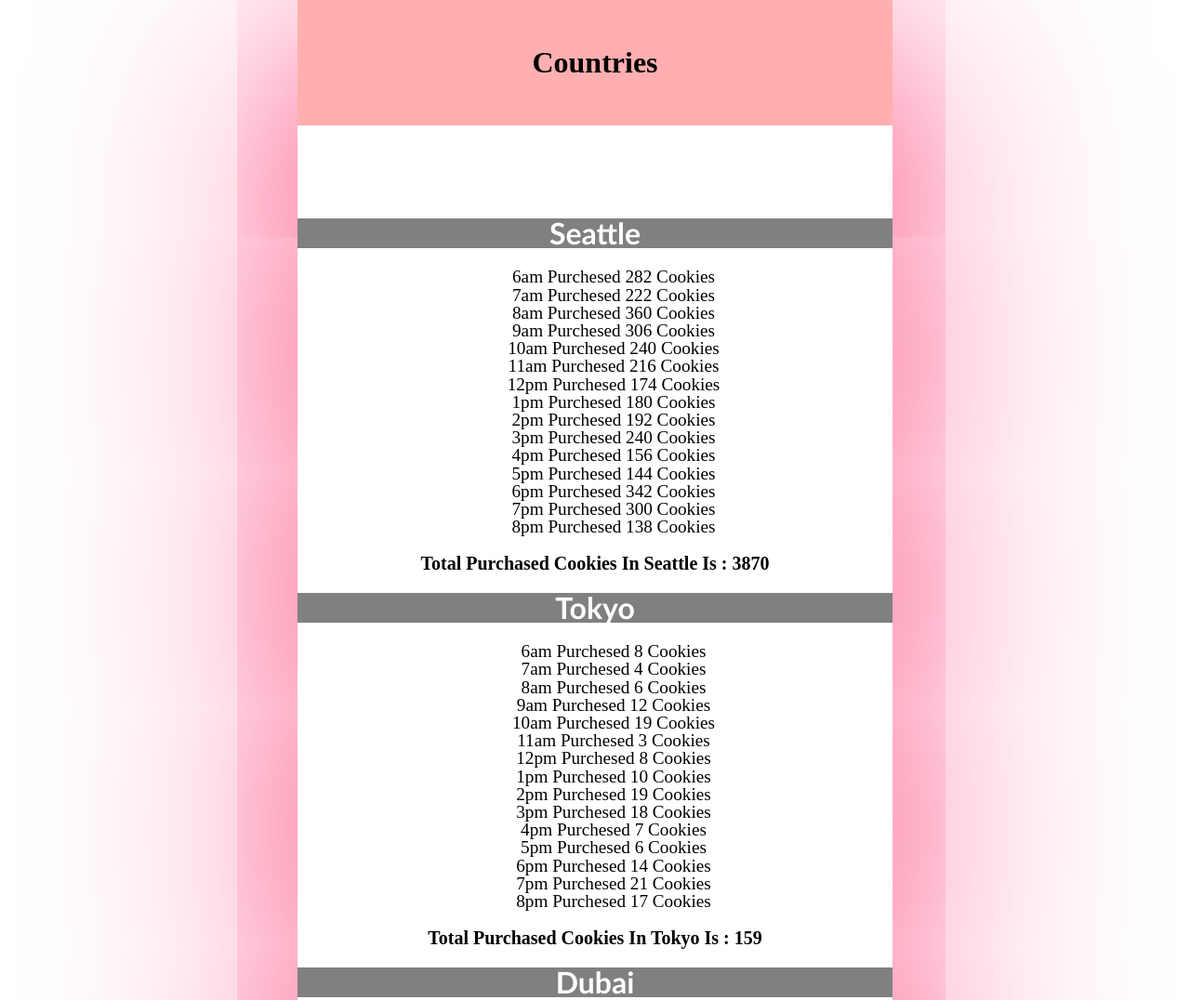
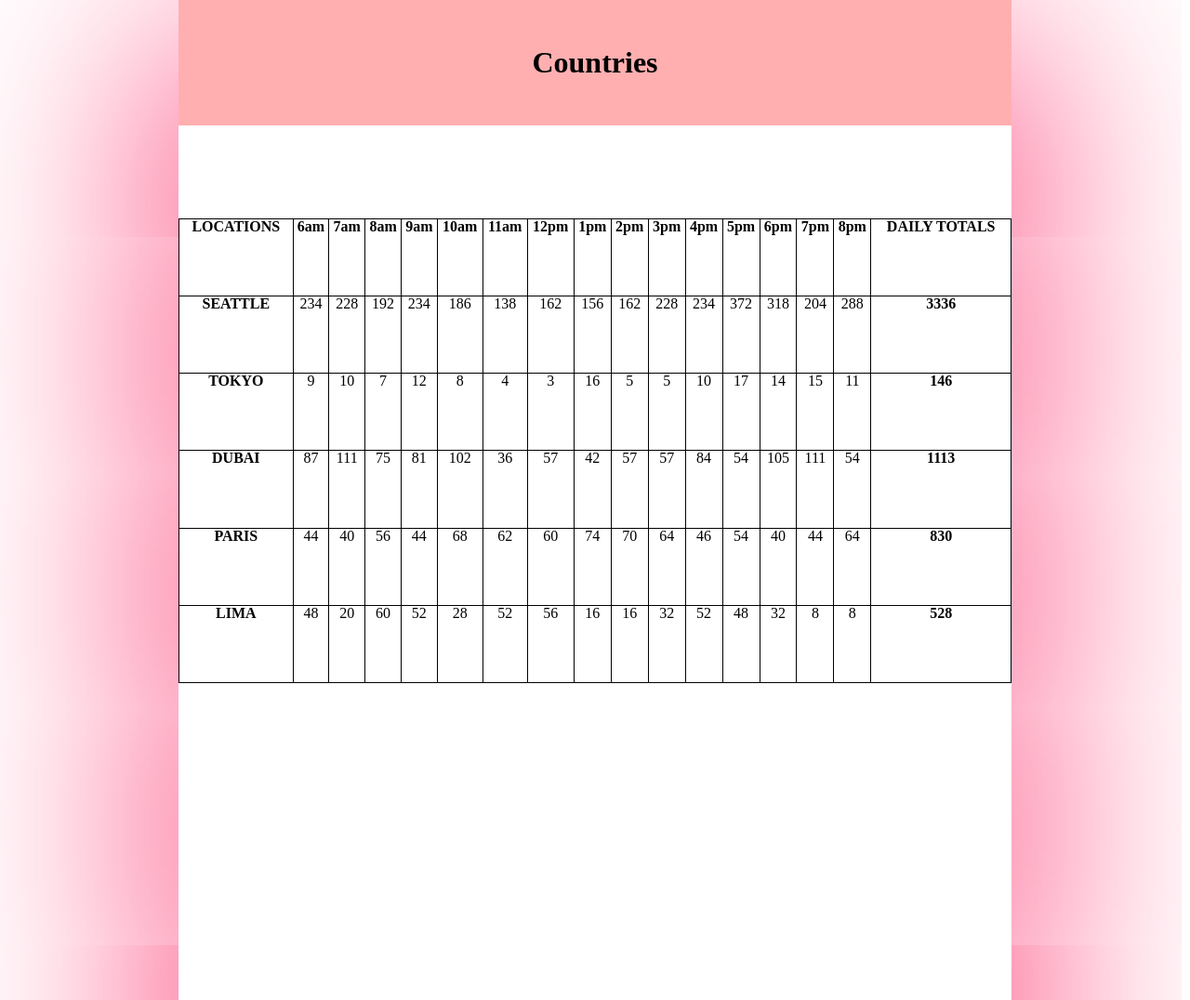
Before and after one commit to yaserananbeh/cookie-stand, a plain HTML site: page sales.html in a window 1280 px wide. Shown: the top 1076 px of the page at 93% size. Drawn offline with Linux system fonts and the light colour scheme.

Commit message:
apply the second lab requirements in work-02 branch

```diff
--- a/css/style.css
+++ b/css/style.css
@@ -103,7 +103,7 @@ html {
     background-size: cover;
 }
 body{
-    width: 50%;
+    width: 70%;
     margin: auto;
     background-color: white;
     border-radius: 50px;
--- a/js/main.js
+++ b/js/main.js
@@ -1,226 +1,122 @@
-// console.log('test the javascript file')
+'use strict';
+// let hourlyTotal=0;
+// let theTotalpruchasedInAllLocation=0;
+const workHours = ['6am', '7am', '8am', '9am', '10am', '11am', '12pm', '1pm', '2pm', '3pm', '4pm', '5pm', '6pm', '7pm', '8pm'];
+let mainTable = document.getElementById('mainTable');
+let firstRow = document.createElement('tr');
+mainTable.appendChild(firstRow);
 
-// locations =['seattle','tokyo','dubai','paris','lima'];
-const workHours= ['6am','7am','8am','9am','10am','11am','12pm','1pm','2pm','3pm','4pm','5pm','6pm','7pm','8pm'];
-/*Start seattle location */
-const seattle ={
-  name:'Seattle',
-  minNoOfCustomer: 23,
-  maxNoOfCustomer: 65,
-  avgNumberCookies : 6.3,
-  randomNoCustomers: function (min, max) {
-    min = Math.ceil(this.minNoOfCustomer);
-    max = Math.floor(this.maxNoOfCustomer);
-    return Math.floor(Math.random() * (max - min) + min);
-  },
-  numOfPurchesedCookies: function getPurchesedCookieNumber(avg,num)
-  {
-    avg=Math.floor(this.avgNumberCookies);
-    num=this.randomNoCustomers();
-    return avg*num;
-  },
+for (let i = 0; i < workHours.length + 2; i++) {
+  let tdFirstRow = document.createElement('th');
+  firstRow.appendChild(tdFirstRow);
+  tdFirstRow.textContent = workHours[i - 1];
+  if (i === 0) {
+    tdFirstRow.textContent = 'Locations'.toUpperCase();
+  }
+  else if (i === (workHours.length + 1)) {
+    tdFirstRow.textContent = 'Daily Totals'.toUpperCase();
+  }
 
-  /** below this line the code will add elements and do some DOM manipulation */
-  render: function()
-  {
-    let containerElement =document.getElementById('container');
-    let h1Element=document.createElement('h1');
-    containerElement.appendChild(h1Element);
-    h1Element.textContent=this.name;
-    let ulElement=document.createElement('ul');
-    containerElement.appendChild(ulElement);
+}
+/**Start doing constructor function */
+const Locations = function (name, minNoOfCustomer, maxNoOfCustomer, avgNumberCookies) {
+  this.name = name;
+  this.minNoOfCustomer = minNoOfCustomer;
+  this.maxNoOfCustomer = maxNoOfCustomer;
+  this.avgNumberCookies = avgNumberCookies;
+};
+Locations.prototype.randomNoCustomers = function (min, max) {
+  min = Math.ceil(this.minNoOfCustomer);
+  max = Math.floor(this.maxNoOfCustomer);
+  return Math.floor(Math.random() * (max - min) + min);
+};
+Locations.prototype.numOfPurchesedCookies = function (avg, num) {
+  avg = Math.floor(this.avgNumberCookies);
+  num = this.randomNoCustomers();
+  return avg * num;
 
-    let sumInThisLocation=0;
-    for(let i=0;i<workHours.length;i++){
-      let liElement= document.createElement('li');
-      ulElement.appendChild(liElement);
-      liElement.textContent=`${workHours[i]} Purchesed ${this.numOfPurchesedCookies()} Cookies `;
-      sumInThisLocation+=this.numOfPurchesedCookies();
-    }
-    let resultParagraph=document.createElement('p');
-    containerElement.appendChild(resultParagraph);
-    resultParagraph.textContent=`Total Purchased Cookies In ${this.name} Is : ${sumInThisLocation}`;
+};
+/*------------------------------------*/
+/* start render function  */
+/*------------------------------------*/
+// let sumationOfOneIterationArray=[];
+// let sumationOfOneIteration=0;
+Locations.prototype.render = function () {
+  // let containerElement =document.getElementById('container');
+  // let h1Element=document.createElement('h1');
+  // containerElement.appendChild(h1Element);
+  // h1Element.textContent=this.name;
+  // let ulElement=document.createElement('ul');
+  // containerElement.appendChild(ulElement);
+
+  let mainTable = document.getElementById('mainTable');
+  let rowEl = document.createElement('tr');
+  mainTable.appendChild(rowEl);
+  let locationName = document.createElement('th');
+  rowEl.appendChild(locationName);
+  locationName.textContent = (this.name).toUpperCase();
+
+  let sumInThisLocation = 0;
+  for (let i = 0; i < workHours.length; i++) {
+    // let liElement= document.createElement('li');
+    // ulElement.appendChild(liElement);
+    // liElement.textContent=`${workHours[i]} Purchesed ${this.numOfPurchesedCookies()} Cookies `;
+
+    let varNumOfPurchesdCookies = this.numOfPurchesedCookies();
+
+    sumInThisLocation += varNumOfPurchesdCookies;
+    // console.log(varNumOfPurchesdCookies);
+    let dataEl = document.createElement('td');
+    rowEl.appendChild(dataEl);
+    dataEl.textContent = `${varNumOfPurchesdCookies}`;
+
+    // if(i===0){
+    //   // console.log(varNumOfPurchesdCookies);
+    //   sumationOfOneIteration=sumationOfOneIteration+varNumOfPurchesdCookies;
+    //   // console.log(sumationOfOneIteration);
+    // }
+
   }
+  // console.log('------------------------');
+  // let resultParagraph=document.createElement('p');
+  // containerElement.appendChild(resultParagraph);
+  // resultParagraph.textContent=`Total Purchased Cookies In ${this.name} Is : ${sumInThisLocation}`;
+  let oneLocationTotal = document.createElement('th');
+  rowEl.appendChild(oneLocationTotal);
+  oneLocationTotal.textContent = sumInThisLocation;
+  // theTotalpruchasedInAllLocation+=sumInThisLocation;
 };
 
-/**End seattle location */
+/**End doing constructor function */
 
+/**Start make an instances from the constructor */
+const seattle = new Locations('seattle', 23, 65, 6.3);
+seattle.render();
+const tokyo = new Locations('tokyo', 3, 24, 1.2);
+tokyo.render();
+const dubai = new Locations('dubai', 11, 38, 3.7);
+dubai.render();
+const paris = new Locations('paris', 20, 38, 2.3);
+paris.render();
+const lima = new Locations('lima', 2, 16, 4.6);
+lima.render();
+/** End making instances */
 
-/*Start tokyo location */
-const tokyo ={
-  name:'Tokyo',
-  minNoOfCustomer: 3	,
-  maxNoOfCustomer: 24,
-  avgNumberCookies : 1.2,
-  randomNoCustomers: function (min, max) {
-    min = Math.ceil(this.minNoOfCustomer);
-    max = Math.floor(this.maxNoOfCustomer);
-    return Math.floor(Math.random() * (max - min) + min);
-  },
-  numOfPurchesedCookies: function getPurchesedCookieNumber(avg,num)
-  {
-    avg=Math.floor(this.avgNumberCookies);
-    num=this.randomNoCustomers();
-    return avg*num;
-  },
-  /** below this line the code will add elements and do some DOM manipulation */
-  render: function()
-  {
-    let containerElement =document.getElementById('container');
-    let h1Element=document.createElement('h1');
-    containerElement.appendChild(h1Element);
-    h1Element.textContent=this.name;
-    let ulElement=document.createElement('ul');
-    containerElement.appendChild(ulElement);
+// sumationOfOneIterationArray.push(sumationOfOneIteration);
+// console.log(sumationOfOneIterationArray);
+// mainTable= document.getElementById('mainTable');
+// let lastRow=document.createElement('tr');
+// mainTable.appendChild(lastRow);
 
-    let sumInThisLocation=0;
-    for(let i=0;i<workHours.length;i++){
-      let liElement= document.createElement('li');
-      ulElement.appendChild(liElement);
-      liElement.textContent=`${workHours[i]} Purchesed ${this.numOfPurchesedCookies()} Cookies `;
-      sumInThisLocation+=this.numOfPurchesedCookies();
-    }
-    let resultParagraph=document.createElement('p');
-    containerElement.appendChild(resultParagraph);
-    resultParagraph.textContent=`Total Purchased Cookies In ${this.name} Is : ${sumInThisLocation}`;
-  }
-};
+// for (let i = 0; i < workHours.length+2; i++) {
+//   let tdlastRow=document.createElement('th');
+//   lastRow.appendChild(tdlastRow);
+//   tdlastRow.textContent=sumationOfOneIterationArray[i-1];
+//   if(i===0){
+//     tdlastRow.textContent='Total';
+//   }
+//   else if(i===(workHours.length+1)){
+//     tdlastRow.textContent=theTotalpruchasedInAllLocation;
+//   }
 
-/**End tokyo location */
-
-
-
-/** Start dubai location */
-const dubai={
-  name:'Dubai',
-  minNoOfCustomer:11,
-  maxNoOfCustomer:38,
-  avgNumberCookies:3.7,
-  randomNoCustomers: function (min,max){
-    min=Math.floor(this.minNoOfCustomer);
-    max=Math.ceil(this.maxNoOfCustomer);
-    return Math.floor(Math.random() * (max - min) + min);
-  },
-  numOfPurchesedCookies: function getPurchesedCookieNumber(avg,num)
-  {
-    avg=Math.floor(this.avgNumberCookies);
-    num=this.randomNoCustomers();
-    return avg*num;
-  },
-  /** below this line the code will add elements and do some DOM manipulation */
-  render: function()
-  {
-    let containerElement =document.getElementById('container');
-    let h1Element=document.createElement('h1');
-    containerElement.appendChild(h1Element);
-    h1Element.textContent=this.name;
-    let ulElement=document.createElement('ul');
-    containerElement.appendChild(ulElement);
-
-    let sumInThisLocation=0;
-    for(let i=0;i<workHours.length;i++){
-      let liElement= document.createElement('li');
-      ulElement.appendChild(liElement);
-      liElement.textContent=`${workHours[i]} Purchesed ${this.numOfPurchesedCookies()} Cookies `;
-      sumInThisLocation+=this.numOfPurchesedCookies();
-    }
-    let resultParagraph=document.createElement('p');
-    containerElement.appendChild(resultParagraph);
-    resultParagraph.textContent=`Total Purchased Cookies In ${this.name} Is : ${sumInThisLocation}`;
-  }
-
-};
-/** End dubai location*/
-
-
-/** Start paris location */
-const paris={
-  name:'Paris',
-  minNoOfCustomer:20,
-  maxNoOfCustomer:38,
-  avgNumberCookies:2.3,
-  randomNoCustomers: function (min,max){
-    min=Math.floor(this.minNoOfCustomer);
-    max=Math.ceil(this.maxNoOfCustomer);
-    return Math.floor(Math.random() * (max - min) + min);
-  },
-  numOfPurchesedCookies: function getPurchesedCookieNumber(avg,num)
-  {
-    avg=Math.floor(this.avgNumberCookies);
-    num=this.randomNoCustomers();
-    return avg*num;
-  },
-  /** below this line the code will add elements and do some DOM manipulation */
-  render: function()
-  {
-    let containerElement =document.getElementById('container');
-    let h1Element=document.createElement('h1');
-    containerElement.appendChild(h1Element);
-    h1Element.textContent=this.name;
-    let ulElement=document.createElement('ul');
-    containerElement.appendChild(ulElement);
-
-    let sumInThisLocation=0;
-    for(let i=0;i<workHours.length;i++){
-      let liElement= document.createElement('li');
-      ulElement.appendChild(liElement);
-      liElement.textContent=`${workHours[i]} Purchesed ${this.numOfPurchesedCookies()} Cookies `;
-      sumInThisLocation+=this.numOfPurchesedCookies();
-    }
-    let resultParagraph=document.createElement('p');
-    containerElement.appendChild(resultParagraph);
-    resultParagraph.textContent=`Total Purchased Cookies In ${this.name} Is : ${sumInThisLocation}`;
-  }
-};
-
-/** End paris location*/
-
-
-/** Start lima location */
-const lima={
-  name:'Lima',
-  minNoOfCustomer:2,
-  maxNoOfCustomer:16,
-  avgNumberCookies:4.6,
-  randomNoCustomers: function (min,max){
-    min=Math.floor(this.minNoOfCustomer);
-    max=Math.ceil(this.maxNoOfCustomer);
-    return Math.floor(Math.random() * (max - min) + min);
-  },
-  numOfPurchesedCookies: function getPurchesedCookieNumber(avg,num)
-  {
-    avg=Math.floor(this.avgNumberCookies);
-    num=this.randomNoCustomers();
-    return avg*num;
-  },
-  /** below this line the code will add elements and do some DOM manipulation */
-  render: function()
-  {
-    let containerElement =document.getElementById('container');
-    let h1Element=document.createElement('h1');
-    containerElement.appendChild(h1Element);
-    h1Element.textContent=this.name;
-    let ulElement=document.createElement('ul');
-    containerElement.appendChild(ulElement);
-
-    let sumInThisLocation=0;
-    for(let i=0;i<workHours.length;i++){
-      let liElement= document.createElement('li');
-      ulElement.appendChild(liElement);
-      liElement.textContent=`${workHours[i]} Purchesed ${this.numOfPurchesedCookies()} Cookies `;
-      sumInThisLocation+=this.numOfPurchesedCookies();
-    }
-    let resultParagraph=document.createElement('p');
-    containerElement.appendChild(resultParagraph);
-    resultParagraph.textContent=`Total Purchased Cookies In ${this.name} Is : ${sumInThisLocation}`;
-  }
-
-};
-
-/** End lima location*/
-
-seattle.render();
-tokyo.render();
-dubai.render();
-paris.render();
-lima.render();
+// }
--- a/sales.html
+++ b/sales.html
@@ -4,12 +4,68 @@
     <title>Sales Page</title>
     <link rel="stylesheet" href="./css/reset.css">
     <link rel="stylesheet" href="./css/style.css">
+    <style>
+        table{
+            width: 100%;
+            height: 500px;
+        }
+        table,tr, td,th{
+            border: solid 1px black;
+
+        }
+        th{
+            font-weight: bolder;
+        }
+    </style>
 </head>
 <body>
     <header>
         <h1>Countries</h1>
     </header>
     <main>
+        <div id="tableContainer">
+            <!-- <table>
+                <tr>
+                    <th>HOUR</th>
+                    <th>thTest</th>
+                    <th>thTest</th>
+                    <th>thTest</th>
+                    <th>thTest</th>
+                    <th>thTest</th>
+                    <th>thTest</th>
+                    <th>thTest</th>
+                    <th>thTest</th>
+                    <th>thTest</th>
+                    <th>thTest</th>
+                    <th>thTest</th>
+                    <th>thTest</th>
+                    <th>thTest</th>
+                    <th>thTest</th>
+                    <th>thTest</th>
+                </tr>
+                <tr>
+                    <th>thTest</th>
+                    <td>tdTest</td>
+                    <td>tdTest</td>
+                    <td>tdTest</td>
+                    <td>tdTest</td>
+                    <td>tdTest</td>
+                    <td>tdTest</td>
+                    <td>tdTest</td>
+                    <td>tdTest</td>
+                    <td>tdTest</td>
+                    <td>tdTest</td>
+                    <td>tdTest</td>
+                    <td>tdTest</td>
+                    <td>tdTest</td>
+                    <td>tdTest</td>
+                    <td>tdTest</td>
+                </tr>
+            </table> -->
+            <table id="mainTable">
+
+            </table>
+        </div>
         <div id="container">
 
         </div>
```
